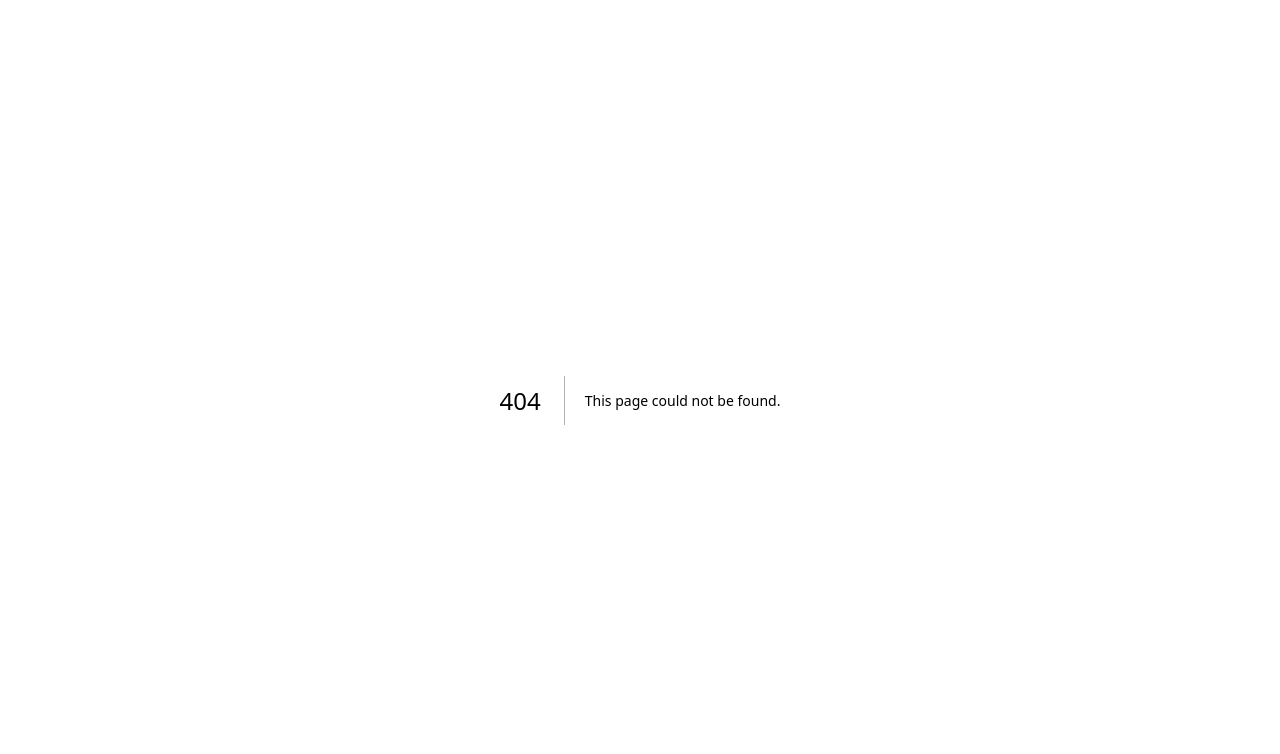
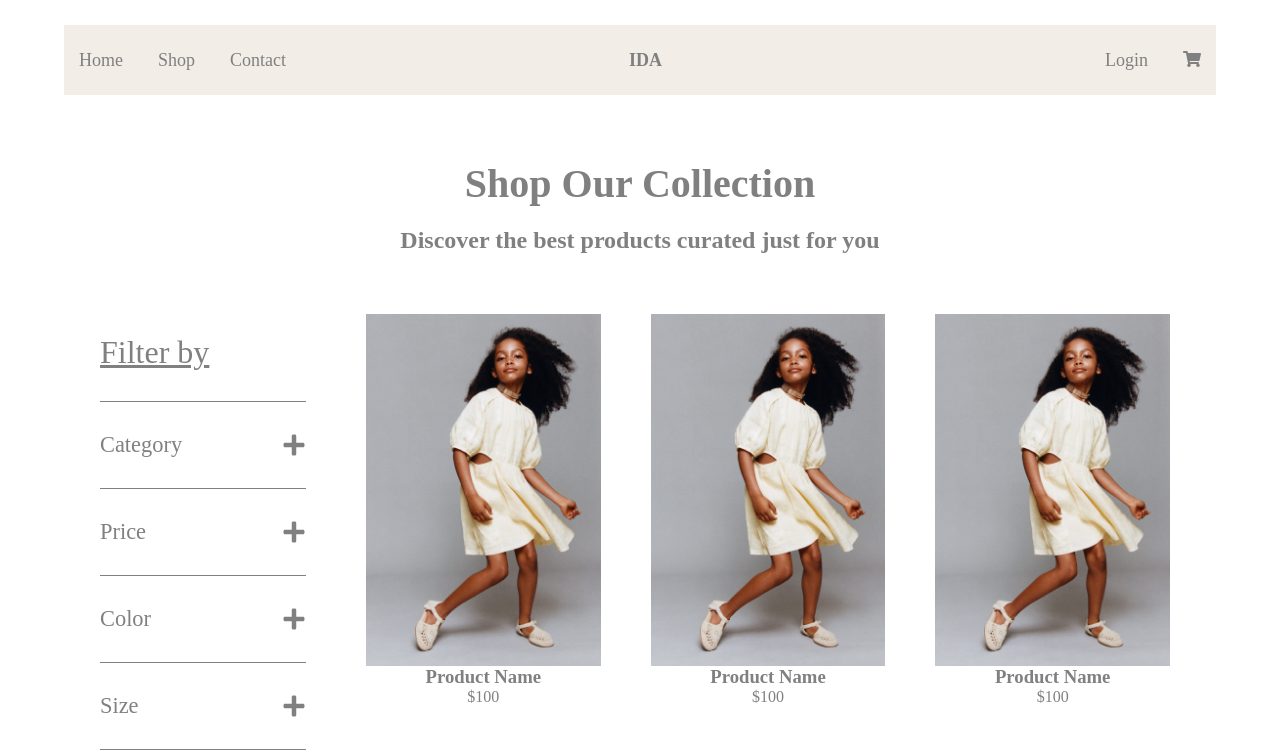
Before and after one commit to gorazdKuzev12/Ida-app, a Next.js app: page /shop in a window 1280 px wide. Before the commit this address had no page. Shown: the top 754 px of the page. Built offline with nearby package versions, Linux system fonts and the light colour scheme.

Commit message:
feat: Shop page

```diff
--- a/src/components/Menu/index.tsx
+++ b/src/components/Menu/index.tsx
@@ -1,18 +1,36 @@
 import React from "react";
 import { StyledMenu, MenuGroup, MenuItem, Logo } from "./style";
 import { FaShoppingCart } from "react-icons/fa";
+import Link from "next/link"; // Import the Link component from next/link
 
 const Menu = () => {
   return (
     <StyledMenu>
       <MenuGroup>
-        <MenuItem>Home</MenuItem>
-        <MenuItem>Shop</MenuItem>
-        <MenuItem>Contact</MenuItem>
+        <Link href="/">
+          {" "}
+          {/* Link to the home page */}
+          <MenuItem>Home</MenuItem>
+        </Link>
+        <Link href="/shop">
+          {" "}
+          {/* Link to the shop page */}
+          <MenuItem>Shop</MenuItem>
+        </Link>
+        <Link href="/contact">
+          {" "}
+          {/* Link to the contact page */}
+          <MenuItem>Contact</MenuItem>
+        </Link>
       </MenuGroup>
       <Logo>IDA</Logo>
       <MenuGroup>
-        <MenuItem>Login</MenuItem>
+        <Link href="/login">
+          {" "}
+          {/* Link to the login page */}
+          <MenuItem>Login</MenuItem>
+        </Link>
+        {/* If you want to make the shopping cart clickable, wrap it in a Link as well */}
         <FaShoppingCart />
       </MenuGroup>
     </StyledMenu>
--- a/src/components/Menu/style.ts
+++ b/src/components/Menu/style.ts
@@ -16,7 +16,7 @@ export const StyledMenu = styled.div`
 
 export const MenuGroup = styled.div`
   display: flex;
-  gap: 10px;
+  gap: 35px;
 `;
 
 export const MenuItem = styled.a`
@@ -27,4 +27,5 @@ export const MenuItem = styled.a`
 
 export const Logo = styled.div`
   font-weight: bold;
+  margin-right: 100px;
 `;
--- a/src/pages/_document.tsx
+++ b/src/pages/_document.tsx
@@ -1,6 +1,36 @@
-import { Html, Head, Main, NextScript } from 'next/document'
+import { Html, Head, Main, NextScript } from "next/document";
 
-export default function Document() {
+import Document from "next/document";
+import { ServerStyleSheet } from "styled-components";
+
+export default class MyDocument extends Document {
+  static async getInitialProps(ctx: any) {
+    const sheet = new ServerStyleSheet();
+    const originalRenderPage = ctx.renderPage;
+
+    try {
+      ctx.renderPage = () =>
+        originalRenderPage({
+          enhanceApp: (App: any) => (props: any) =>
+            sheet.collectStyles(<App {...props} />),
+        });
+
+      const initialProps = await Document.getInitialProps(ctx);
+      return {
+        ...initialProps,
+        styles: (
+          <>
+            {initialProps.styles}
+            {sheet.getStyleElement()}
+          </>
+        ),
+      };
+    } finally {
+      sheet.seal();
+    }
+  }
+
+  render() {
     return (
       <Html lang="en">
         <Head />
@@ -9,5 +39,6 @@ export default function Document() {
           <NextScript />
         </body>
       </Html>
-  )
+    );
   }
+}
--- /dev/null
+++ b/src/pages/shop.tsx
@@ -0,0 +1,124 @@
+import React from "react";
+import styled from "styled-components";
+import Menu from "../components/Menu";
+import Footer from "../components/Footer";
+import { FaPlus } from "react-icons/fa"; // Import the Plus icon
+
+const Container = styled.div`
+  background-color: white;
+  color: gray;
+`;
+
+const Content = styled.div`
+  padding: 100px;
+  background-color: white;
+  text-align: center;
+`;
+
+const Title = styled.h1`
+  font-size: 2.5rem;
+  margin-bottom: 20px;
+  margin-top: 60px;
+`;
+
+const Subtitle = styled.h2`
+  font-size: 1.5rem;
+`;
+
+const Filters = styled.div`
+  width: 25%;
+  margin-right: 50px;
+`;
+
+const FilterContainer = styled.div`
+  display: flex;
+  margin-top: 50px;
+`;
+
+const FilterLabel = styled.div`
+  font-size: 2rem;
+  text-decoration: underline;
+  border-bottom: 1px solid gray;
+  padding-top: 30px;
+  padding-bottom: 30px;
+  text-align: left; // Align text to the left
+`;
+
+const Filter = styled.div`
+  display: flex;
+  justify-content: space-between; // Text will be on left, Icon on right
+  align-items: center;
+  padding-top: 30px;
+  padding-bottom: 30px;
+  font-size: 1.4rem;
+
+  margin-right: 0px;
+  border-bottom: 1px solid gray;
+  width: 100%;
+`;
+
+const Products = styled.div`
+  display: flex;
+  flex-wrap: wrap;
+  justify-content: space-between;
+  width: 100%;
+`;
+
+const Product = styled.div`
+  flex-basis: calc(33.3333% - 20px);
+  text-align: center;
+  padding: 10px;
+  margin-bottom: 30px;
+`;
+
+const ProductImage = styled.img`
+  max-width: 100%;
+  display: block;
+  margin: 0 auto;
+`;
+
+export default function Shop() {
+  return (
+    <Container>
+      <Menu />
+      <Content>
+        <Title>Shop Our Collection</Title>
+        <Subtitle>Discover the best products curated just for you</Subtitle>
+
+        <FilterContainer>
+          <Filters>
+            <FilterLabel>Filter by</FilterLabel>
+            <Filter>
+              <span>Category</span>
+              <FaPlus size={24} />
+            </Filter>
+            <Filter>
+              <span>Price</span>
+              <FaPlus size={24} />
+            </Filter>
+            <Filter>
+              <span>Color</span>
+              <FaPlus size={24} />
+            </Filter>
+            <Filter>
+              <span>Size</span>
+              <FaPlus size={24} />
+            </Filter>
+          </Filters>
+          <Products>
+            {Array(12)
+              .fill()
+              .map((_, i) => (
+                <Product key={i}>
+                  <ProductImage src="/images/kids3.jpg" alt="Product" />
+                  <h3>Product Name</h3>
+                  <p>$100</p>
+                </Product>
+              ))}
+          </Products>
+        </FilterContainer>
+      </Content>
+      <Footer />
+    </Container>
+  );
+}
```
Also changed, not shown: src/pages/login.tsx (added, +92 -0 lines), .babelrc (added). Lines whose indentation alone changed are shown as unchanged.
